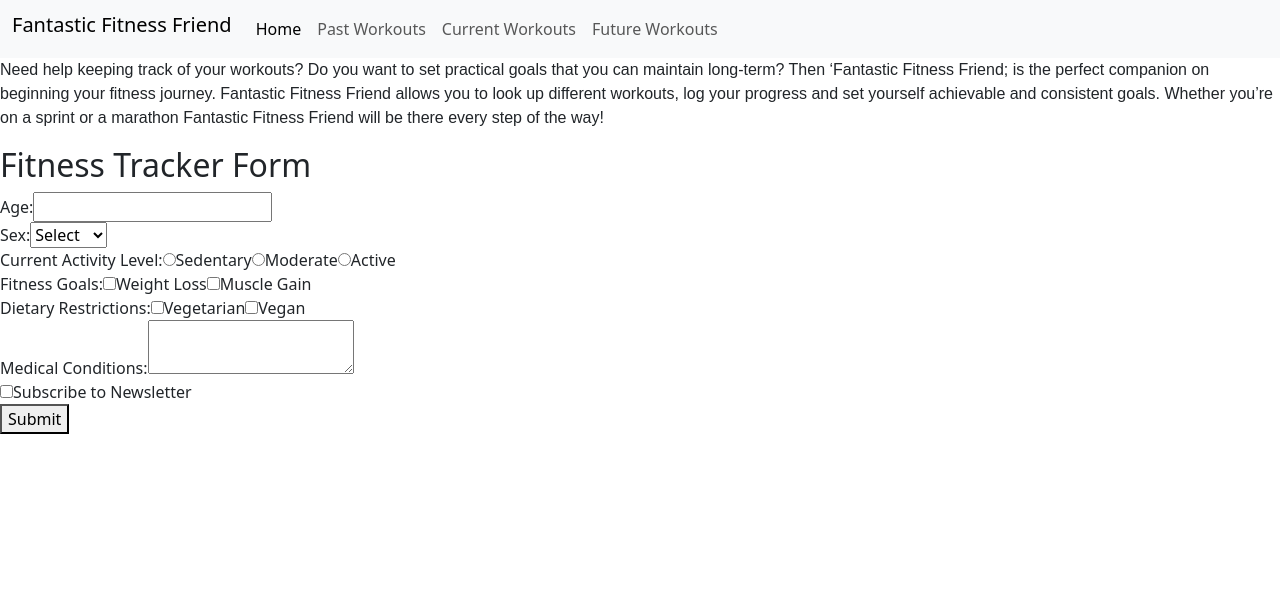
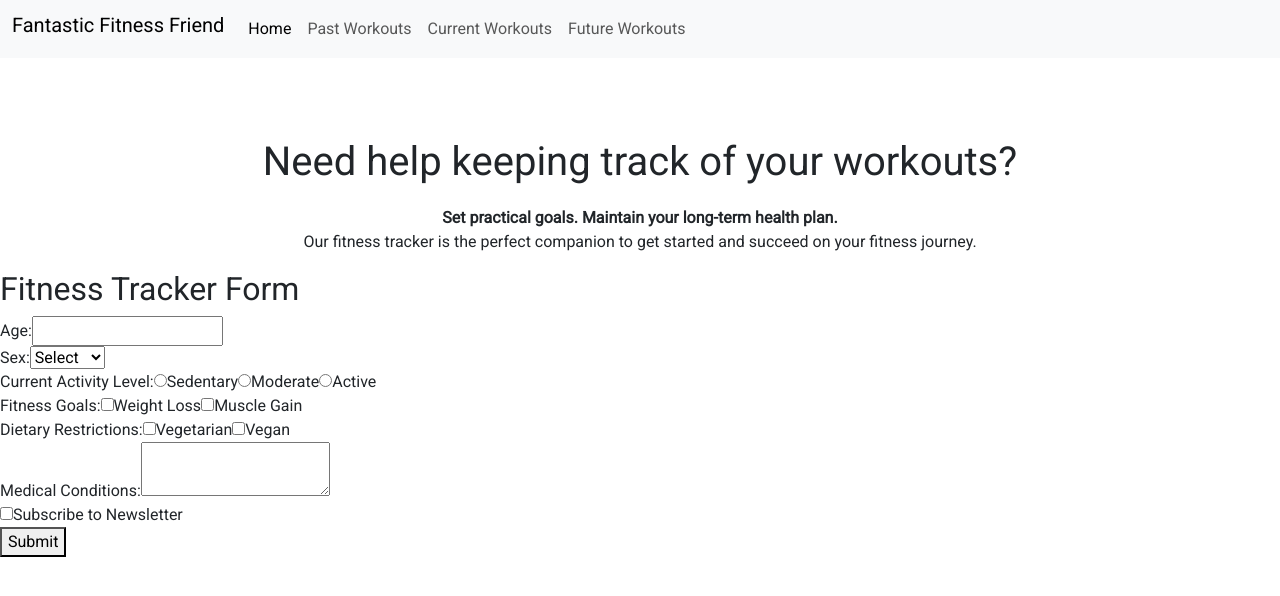
Before and after one commit to megwalkerlange/fitness-app-group-4, a React (Vite) app in the folder fitnessappgrp4/: page /home in a window 1280 px wide. Shown: the top 596 px of the page. Built offline with nearby package versions, Linux system fonts and the light colour scheme.

Commit message:
Styled homepage and centered header text.

```diff
--- a/fitnessappgrp4/src/components/pages/home/home.css
+++ b/fitnessappgrp4/src/components/pages/home/home.css
@@ -1,2 +1,12 @@
+*, p {
+    font-family: 'Roboto', sans-serif;
+}
 
-function
+.intro-text {
+    text-align: center;
+    margin-top: 80px;
+}
+
+.intro-text p {
+    margin-top: 20px;
+}
--- a/fitnessappgrp4/src/components/pages/home/index.jsx
+++ b/fitnessappgrp4/src/components/pages/home/index.jsx
@@ -1,17 +1,14 @@
 import FitnessForm from '../../form';
-
+import css from '../home/home.css';
 function Home() {
   return (
     <>
-      <p>
-        Need help keeping track of your workouts? Do you want to set practical
-        goals that you can maintain long-term? Then ‘Fantastic Fitness Friend;
-        is the perfect companion on beginning your fitness journey. Fantastic
-        Fitness Friend allows you to look up different workouts, log your
-        progress and set yourself achievable and consistent goals. Whether
-        you’re on a sprint or a marathon Fantastic Fitness Friend will be there
-        every step of the way!
+      <header className='intro-text'>
+        <h1>Need help keeping track of your workouts?</h1>
+        <p>
+        <strong>Set practical goals. Maintain your long-term health plan.</strong> <br /> Our fitness tracker is the perfect companion to get started and succeed on your fitness journey.
       </p>
+      </header>
       <FitnessForm></FitnessForm>
     </>
   );
```
